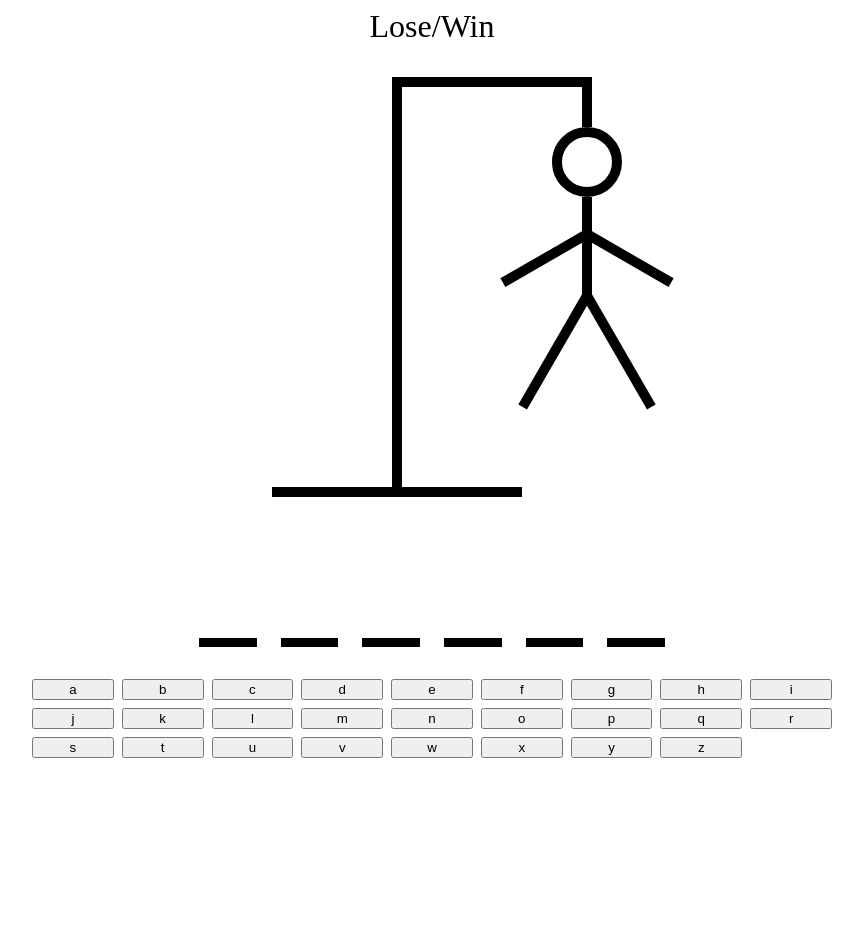
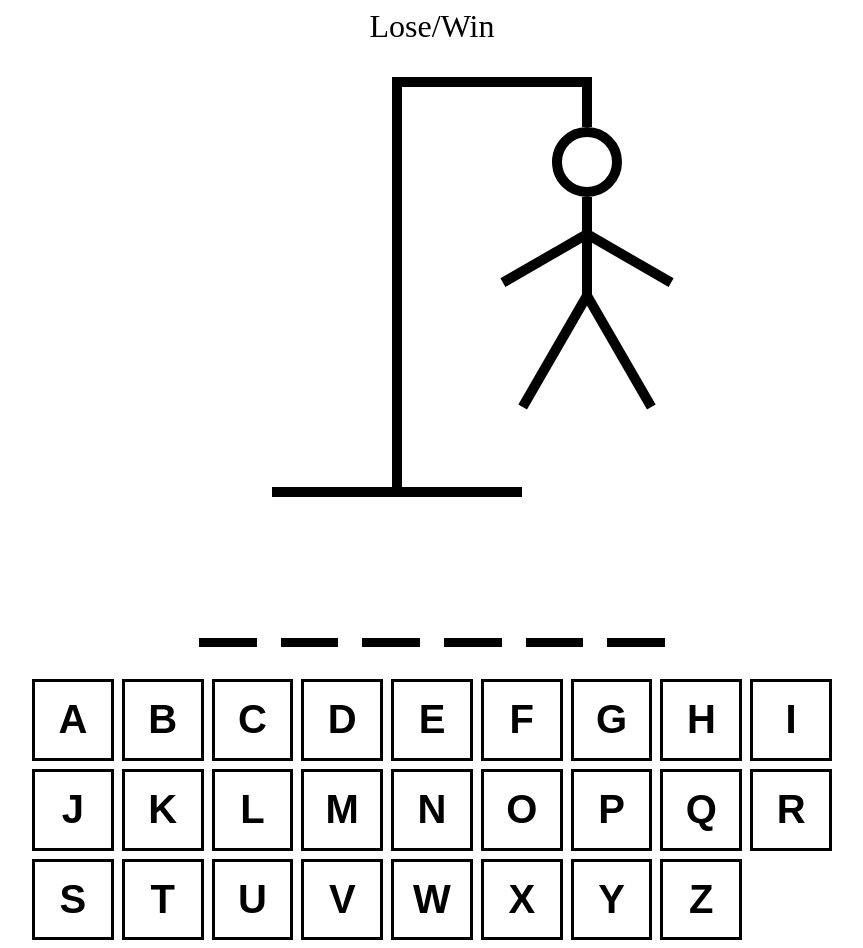
Before and after one commit to krawier/hangman, a React (Vite) app: page / in a window 1280 px wide. Shown: the whole page, without its empty margins (208-1071 px from the left). Before the commit the page ends 800 px from the top, so only its background shows below. Built offline with nearby package versions, Linux system fonts and the light colour scheme.

Commit message:
feat: style keys

```diff
--- /dev/null
+++ b/src/KeyBoard.module.css
@@ -0,0 +1,31 @@
+.btn {
+    width: 100%;
+    border: 3px solid black;
+    background: none;
+    aspect-ratio: 1 / 1;
+    font-size: 2.5rem ;
+    text-transform: uppercase;
+    padding: .5rem;
+    font-weight: bold;
+    cursor: pointer;
+    color: black;
+
+
+}
+
+.btn.active{
+
+    background-color: hsl(112, 49%, 50%);
+    color: white;
+
+
+}
+
+.btn.inactive{
+    opacity: .3;
+}
+
+.btn:hover:not(:disabled),
+.btn:focus:not(:disabled) {
+    background-color: hsl(112, 49%, 82%)
+}
--- a/src/KeyBoard.tsx
+++ b/src/KeyBoard.tsx
@@ -1,3 +1,5 @@
+import styles from "./KeyBoard.module.css"
+
 const KEYS = [
   "a",
   "b",
@@ -38,7 +40,7 @@
 
    {KEYS.map(key => {
 
-      return <button key={key}>{key}</button>
+      return <button className={` ${styles.btn} `} key={key}>{key}</button>
 
    })}
 
```
